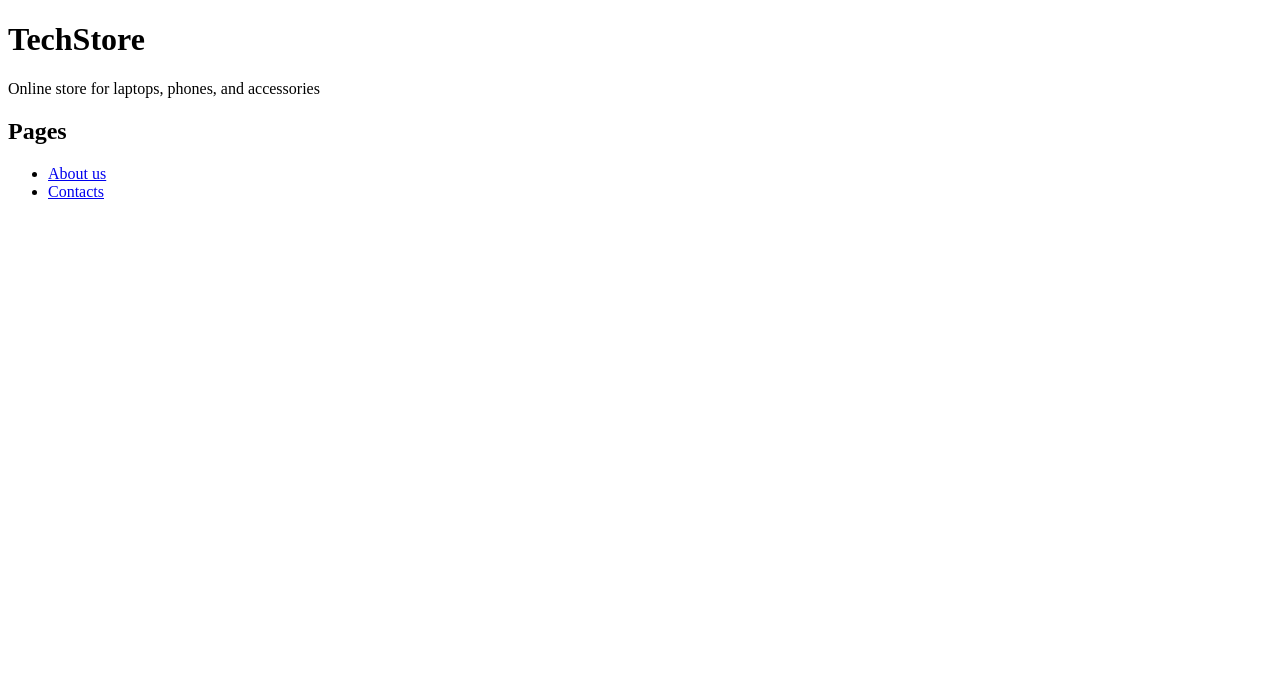
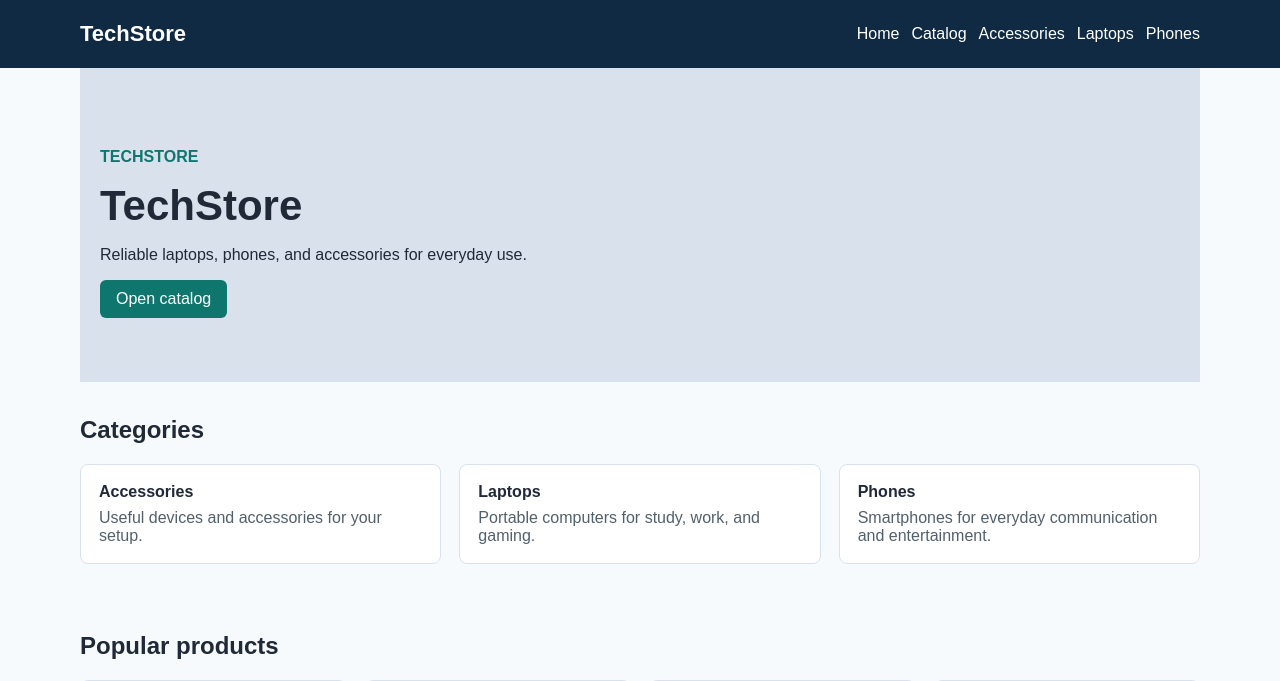
Before and after one commit to MaksymVashkurak/django_labs, a Django app: page / in a window 1280 px wide. Shown: the top 681 px of the page. Before the commit the page ends 199 px from the top, so only its background shows below. Run offline with Django 5.2, Linux system fonts and the light colour scheme; data comes from the database, SQL or seed files in the repository.

Commit message:
Lab 5: build homepage with menu and products

```diff
--- a/config/settings.py
+++ b/config/settings.py
@@ -25,7 +25,7 @@ SECRET_KEY = 'django-insecure-3k0faixo%8bn13lrozokc*)pu=f&67g=n$_2zufbh1u9!-thg2
 # SECURITY WARNING: don't run with debug turned on in production!
 DEBUG = True
 
-ALLOWED_HOSTS = []
+ALLOWED_HOSTS = ["localhost", "127.0.0.1", "testserver"]
 
 
 # Application definition
--- /dev/null
+++ b/shop/templates/shop/base.html
@@ -0,0 +1,188 @@
+<!DOCTYPE html>
+<html lang="en">
+<head>
+    <meta charset="UTF-8">
+    <meta name="viewport" content="width=device-width, initial-scale=1.0">
+    <title>{{ title|default:"TechStore" }}</title>
+    <style>
+        body {
+            margin: 0;
+            font-family: Arial, sans-serif;
+            color: #1f2937;
+            background: #f7fafc;
+        }
+
+        header, footer {
+            background: #102a43;
+            color: white;
+        }
+
+        .container {
+            max-width: 1120px;
+            margin: 0 auto;
+            padding: 0 20px;
+        }
+
+        .nav {
+            display: flex;
+            align-items: center;
+            justify-content: space-between;
+            gap: 20px;
+            min-height: 68px;
+        }
+
+        .brand {
+            color: white;
+            font-weight: 700;
+            text-decoration: none;
+            font-size: 22px;
+        }
+
+        .menu {
+            display: flex;
+            flex-wrap: wrap;
+            gap: 12px;
+            align-items: center;
+        }
+
+        .menu a, footer a {
+            color: white;
+            text-decoration: none;
+        }
+
+        main {
+            min-height: 72vh;
+        }
+
+        section {
+            padding: 34px 0;
+        }
+
+        .hero {
+            background: #d9e2ec;
+            padding: 64px 20px;
+        }
+
+        .hero > div {
+            max-width: 1120px;
+            margin: 0 auto;
+        }
+
+        h1 {
+            font-size: 42px;
+            margin: 0 0 12px;
+        }
+
+        h2 {
+            margin: 0 0 20px;
+        }
+
+        .eyebrow {
+            color: #0f766e;
+            font-weight: 700;
+            text-transform: uppercase;
+        }
+
+        .button {
+            display: inline-block;
+            background: #0f766e;
+            color: white;
+            padding: 10px 16px;
+            border-radius: 6px;
+            text-decoration: none;
+            border: 0;
+            cursor: pointer;
+        }
+
+        .button.secondary {
+            background: #486581;
+        }
+
+        .category-grid, .product-grid {
+            display: grid;
+            grid-template-columns: repeat(auto-fit, minmax(220px, 1fr));
+            gap: 18px;
+        }
+
+        .category-card, .product-card {
+            background: white;
+            border: 1px solid #d9e2ec;
+            border-radius: 8px;
+            padding: 18px;
+            text-decoration: none;
+            color: inherit;
+        }
+
+        .category-card span {
+            display: block;
+            margin-top: 8px;
+            color: #52606d;
+        }
+
+        .product-card img, .product-detail img {
+            width: 100%;
+            aspect-ratio: 4 / 3;
+            object-fit: cover;
+            border-radius: 6px;
+            background: #d9e2ec;
+        }
+
+        .price {
+            font-weight: 700;
+            color: #0f766e;
+        }
+
+        .link-row, .filter-row {
+            display: flex;
+            flex-wrap: wrap;
+            gap: 12px;
+        }
+
+        .page {
+            max-width: 760px;
+        }
+
+        footer {
+            margin-top: 40px;
+            padding: 26px 0;
+        }
+
+        form {
+            display: grid;
+            gap: 12px;
+            max-width: 520px;
+        }
+
+        input, select, textarea {
+            width: 100%;
+            box-sizing: border-box;
+            padding: 10px;
+            border: 1px solid #bcccdc;
+            border-radius: 6px;
+        }
+    </style>
+</head>
+<body>
+    <header>
+        <div class="container nav">
+            <a class="brand" href="{% url 'shop:home' %}">TechStore</a>
+            <nav class="menu">
+                <a href="{% url 'shop:home' %}">Home</a>
+                <a href="{% url 'shop:catalog' %}">Catalog</a>
+                {% for category in nav_categories %}
+                    <a href="{% url 'shop:catalog' %}?category={{ category.slug }}">{{ category.name }}</a>
+                {% endfor %}
+            </nav>
+        </div>
+    </header>
+    <main class="container">
+        {% block content %}{% endblock %}
+    </main>
+    <footer>
+        <div class="container">
+            <p><strong>TechStore</strong> - devices for study, work, and home.</p>
+            <p><a href="{% url 'shop:contacts' %}">Contacts</a> | <a href="{% url 'shop:about' %}">About us</a></p>
+        </div>
+    </footer>
+</body>
+</html>
--- a/shop/templates/shop/home.html
+++ b/shop/templates/shop/home.html
@@ -1,18 +1,42 @@
-<!DOCTYPE html>
-<html lang="en">
-<head>
-    <meta charset="UTF-8">
-    <title>{{ title }}</title>
-</head>
-<body>
-    <h1>{{ title }}</h1>
-    <p>{{ subtitle }}</p>
+{% extends "shop/base.html" %}
 
-    <h2>Pages</h2>
-    <ul>
+{% block content %}
+<section class="hero">
+    <div>
+        <p class="eyebrow">TechStore</p>
+        <h1>{{ title }}</h1>
+        <p>{{ subtitle }}</p>
+        <a class="button" href="{% url 'shop:catalog' %}">Open catalog</a>
+    </div>
+</section>
+
+<section>
+    <h2>Categories</h2>
+    <div class="category-grid">
+        {% for category in categories %}
+            <a class="category-card" href="{% url 'shop:catalog' %}?category={{ category.slug }}">
+                <strong>{{ category.name }}</strong>
+                <span>{{ category.description }}</span>
+            </a>
+        {% endfor %}
+    </div>
+</section>
+
+<section>
+    <h2>Popular products</h2>
+    <div class="product-grid">
+        {% for product in featured_products %}
+            {% include "shop/partials/product_card.html" %}
+        {% endfor %}
+    </div>
+</section>
+
+<section>
+    <h2>Other pages</h2>
+    <div class="link-row">
         {% for page in pages %}
-            <li><a href="{% url page.url_name %}">{{ page.title }}</a></li>
+            <a class="button secondary" href="{% url page.url_name %}">{{ page.title }}</a>
         {% endfor %}
-    </ul>
-</body>
-</html>
+    </div>
+</section>
+{% endblock %}
--- /dev/null
+++ b/shop/templates/shop/partials/product_card.html
@@ -0,0 +1,9 @@
+<article class="product-card">
+    {% if product.image_url %}
+        <img src="{{ product.image_url }}" alt="{{ product.name }}">
+    {% endif %}
+    <h3>{{ product.name }}</h3>
+    <p>{{ product.description|truncatewords:18 }}</p>
+    <p class="price">{{ product.price }} UAH</p>
+    <a class="button" href="{% url 'shop:catalog' %}?category={{ product.category.slug }}">View category</a>
+</article>
--- a/shop/urls.py
+++ b/shop/urls.py
@@ -7,5 +7,6 @@ app_name = "shop"
 urlpatterns = [
     path("", views.home, name="home"),
     path("about/", views.about, name="about"),
+    path("catalog/", views.catalog, name="catalog"),
     path("contacts/", views.contacts, name="contacts"),
 ]
--- a/shop/views.py
+++ b/shop/views.py
@@ -1,15 +1,27 @@
 from django.shortcuts import render
+
+from .models import Category, Product
+
+
+def common_context():
+    return {
+        "nav_categories": Category.objects.all(),
+    }
 
 
 def home(request):
     context = {
         "title": "TechStore",
-        "subtitle": "Online store for laptops, phones, and accessories",
+        "subtitle": "Reliable laptops, phones, and accessories for everyday use.",
+        "categories": Category.objects.prefetch_related("products"),
+        "featured_products": Product.objects.select_related("category").filter(is_available=True)[:6],
         "pages": [
             {"title": "About us", "url_name": "shop:about"},
+            {"title": "Catalog", "url_name": "shop:catalog"},
             {"title": "Contacts", "url_name": "shop:contacts"},
         ],
     }
+    context.update(common_context())
     return render(request, "shop/home.html", context)
 
 
@@ -18,7 +30,25 @@ def about(request):
         "title": "About TechStore",
         "text": "We help customers choose reliable devices for study, work, and home.",
     }
+    context.update(common_context())
     return render(request, "shop/simple_page.html", context)
+
+
+def catalog(request):
+    selected_category = request.GET.get("category")
+    products = Product.objects.select_related("category").filter(is_available=True)
+
+    if selected_category:
+        products = products.filter(category__slug=selected_category)
+
+    context = {
+        "title": "Catalog",
+        "products": products,
+        "categories": Category.objects.all(),
+        "selected_category": selected_category,
+    }
+    context.update(common_context())
+    return render(request, "shop/catalog.html", context)
 
 
 def contacts(request):
@@ -26,6 +56,7 @@ def contacts(request):
         "title": "Contacts",
         "text": "Email: info@techstore.local | Phone: +380 00 000 00 00",
     }
+    context.update(common_context())
     return render(request, "shop/simple_page.html", context)
 
 # Create your views here.
```
Also changed, not shown: shop/templates/shop/catalog.html (added, +23 -0 lines), shop/templates/shop/simple_page.html (+7 -10 lines).
